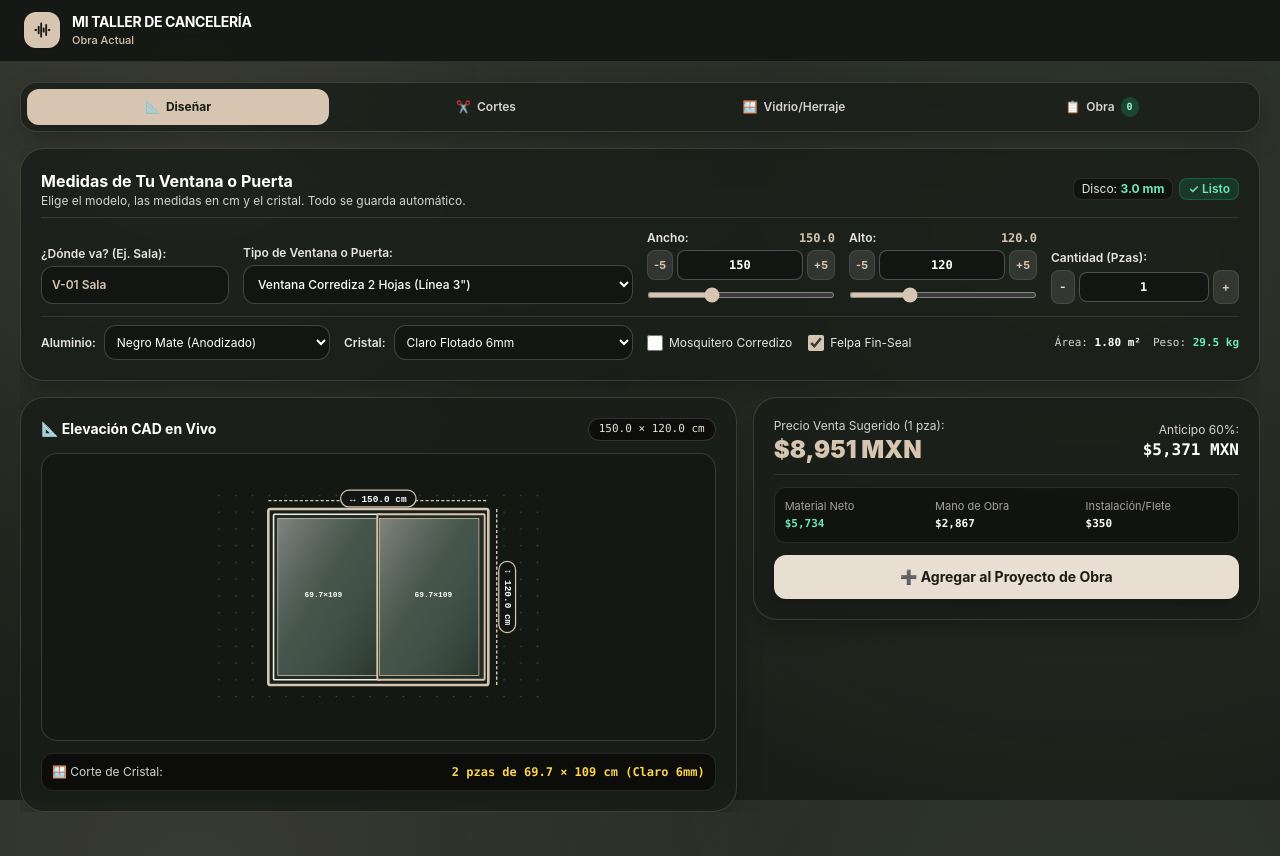
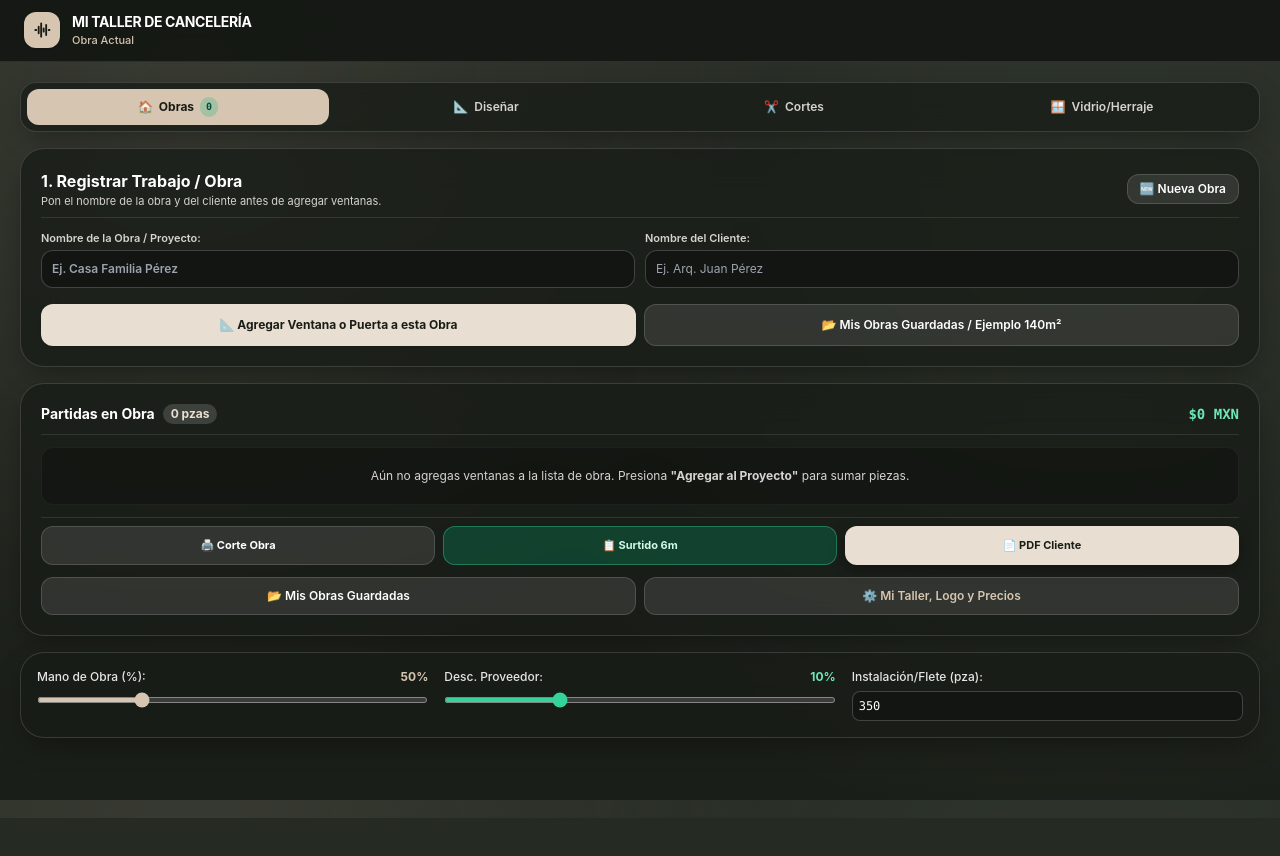
Before and after one commit to pruevadecorreo87-hub/alupro, a plain HTML site: page index.html in a window 1280 px wide. After the commit the page ends 818 px from the top, so only its background shows below. Drawn offline with Linux system fonts and the light colour scheme.

Commit message:
Stage 1 UX: Start on Obras/Clientes + quick project registration

```diff
--- a/index.html
+++ b/index.html
@@ -111,7 +111,11 @@
 
     <!-- BARRA DE PESTAÑAS DE APP (SOLO ESCRITORIO) -->
     <nav class="hidden md:grid zen-card rounded-2xl p-1.5 grid-cols-4 gap-1.5 text-xs font-semibold">
-      <button type="button" data-apptab="design" onclick="switchAppTab('design')" class="app-tab-btn py-2 px-2 rounded-xl bg-[#d6c5b0] text-[#181b15] font-bold flex items-center justify-center gap-1.5 transition">
+      <button type="button" data-apptab="project" onclick="switchAppTab('project')" class="app-tab-btn py-2 px-2 rounded-xl bg-[#d6c5b0] text-[#181b15] font-bold flex items-center justify-center gap-1.5 transition">
+        <span>🏠</span><span class="truncate">Obras</span>
+        <span class="app-obra-badge px-1.5 py-0.5 rounded-full bg-emerald-500/25 text-emerald-900 text-[10px] font-mono">0</span>
+      </button>
+      <button type="button" data-apptab="design" onclick="switchAppTab('design')" class="app-tab-btn py-2 px-2 rounded-xl text-stone-300 hover:text-white hover:bg-white/5 flex items-center justify-center gap-1.5 transition">
         <span>📐</span><span class="truncate">Diseñar</span>
       </button>
       <button type="button" data-apptab="cuts" onclick="switchAppTab('cuts')" class="app-tab-btn py-2 px-2 rounded-xl text-stone-300 hover:text-white hover:bg-white/5 flex items-center justify-center gap-1.5 transition">
@@ -120,14 +124,20 @@
       <button type="button" data-apptab="supply" onclick="switchAppTab('supply')" class="app-tab-btn py-2 px-2 rounded-xl text-stone-300 hover:text-white hover:bg-white/5 flex items-center justify-center gap-1.5 transition">
         <span>🪟</span><span class="truncate">Vidrio/Herraje</span>
       </button>
-      <button type="button" data-apptab="project" onclick="switchAppTab('project')" class="app-tab-btn py-2 px-2 rounded-xl text-stone-300 hover:text-white hover:bg-white/5 flex items-center justify-center gap-1.5 transition">
-        <span>📋</span><span class="truncate">Obra</span>
-        <span class="app-obra-badge px-1.5 py-0.5 rounded-full bg-emerald-500/25 text-emerald-200 text-[10px] font-mono">0</span>
-      </button>
     </nav>
 
-    <!-- PESTAÑA 1: DISEÑAR (CONFIGURADOR + CAD + PRECIO) -->
-    <div id="tabPanelDesign" class="space-y-4 max-w-full overflow-hidden">
+    <!-- PESTAÑA 2: DISEÑAR (CONFIGURADOR + CAD + PRECIO) -->
+    <div id="tabPanelDesign" class="hidden space-y-4 max-w-full overflow-hidden">
+      <!-- Barra de Obra Activa en Diseñar -->
+      <div class="zen-card rounded-2xl px-3.5 py-2.5 flex items-center justify-between gap-2 text-xs">
+        <div class="min-w-0 truncate">
+          <span class="text-stone-400">Obra:</span>
+          <strong id="designActiveWorkLabel" class="text-white">Obra Actual</strong>
+          <span class="text-stone-500 mx-1">•</span>
+          <span id="designActiveClientLabel" class="text-[#d6c5b0]">Cliente Residencial</span>
+        </div>
+        <button type="button" onclick="switchAppTab('project')" class="px-2.5 py-1 rounded-lg bg-white/10 hover:bg-white/20 text-stone-200 text-[11px] font-semibold shrink-0">Cambiar Obra</button>
+      </div>
     <!-- PANEL 1: CONFIGURADOR DE VANO Y LÍNEA -->
     <section class="zen-card rounded-2xl sm:rounded-3xl p-3.5 sm:p-5 space-y-3 max-w-full overflow-hidden">
       <div class="flex items-center justify-between gap-2 border-b border-white/10 pb-2">
@@ -422,8 +432,40 @@
         </div>
         </div> <!-- /tabPanelSupply -->
 
-        <!-- PESTAÑA 4: OBRA Y FINANZAS -->
-        <div id="tabPanelProject" class="hidden space-y-4">
+        <!-- PESTAÑA 1: OBRAS Y CLIENTES (INICIO) -->
+        <div id="tabPanelProject" class="space-y-4">
+
+        <!-- Registrar o Editar Obra Activa -->
+        <div class="zen-card rounded-2xl sm:rounded-3xl p-4 sm:p-5 space-y-3">
+          <div class="flex items-center justify-between gap-2 border-b border-white/10 pb-2">
+            <div>
+              <h2 class="text-sm sm:text-base font-bold text-white">1. Registrar Trabajo / Obra</h2>
+              <p class="text-[11px] text-stone-300">Pon el nombre de la obra y del cliente antes de agregar ventanas.</p>
+            </div>
+            <button type="button" onclick="startNewWorkFromHome()" class="px-3 py-1.5 rounded-xl bg-white/10 hover:bg-white/20 text-xs font-semibold text-white border border-white/15 shrink-0">🆕 Nueva Obra</button>
+          </div>
+
+          <div class="grid grid-cols-1 sm:grid-cols-2 gap-2.5 text-xs">
+            <div>
+              <label for="inpQuickProjectName" class="text-[11px] font-semibold text-stone-300 block mb-1">Nombre de la Obra / Proyecto:</label>
+              <input type="text" id="inpQuickProjectName" oninput="syncQuickWorkInputs()" placeholder="Ej. Casa Familia Pérez" class="w-full p-2.5 rounded-xl bg-[#121511] border border-white/20 text-white font-semibold focus:outline-none focus:border-[#d6c5b0]">
+            </div>
+            <div>
+              <label for="inpQuickClientName" class="text-[11px] font-semibold text-stone-300 block mb-1">Nombre del Cliente:</label>
+              <input type="text" id="inpQuickClientName" oninput="syncQuickWorkInputs()" placeholder="Ej. Arq. Juan Pérez" class="w-full p-2.5 rounded-xl bg-[#121511] border border-white/20 text-white focus:outline-none focus:border-[#d6c5b0]">
+            </div>
+          </div>
+
+          <div class="grid grid-cols-1 sm:grid-cols-2 gap-2 pt-1">
+            <button type="button" onclick="switchAppTab('design')" class="py-3 px-4 rounded-xl btn-zen-cream font-bold text-xs flex items-center justify-center gap-2 shadow">
+              <span>📐 Agregar Ventana o Puerta a esta Obra</span>
+            </button>
+            <button type="button" onclick="openProjectsModal()" class="py-3 px-4 rounded-xl bg-white/10 hover:bg-white/20 border border-white/15 text-white font-semibold text-xs flex items-center justify-center gap-2 transition">
+              <span>📂 Mis Obras Guardadas / Ejemplo 140m²</span>
+            </button>
+          </div>
+        </div>
+
         <!-- Partidas Acumuladas en Obra -->
         <div class="zen-card rounded-2xl sm:rounded-3xl p-4 sm:p-5 space-y-3">
           <div class="flex items-center justify-between border-b border-white/10 pb-2.5">
@@ -490,7 +532,11 @@
   <!-- BARRA INFERIOR TIPO APP NATIVA (MÓVIL / VENTANA ANGOSTA) -->
   <footer class="no-print md:hidden fixed bottom-0 inset-x-0 z-40 bg-[#141712]/95 backdrop-blur-xl border-t border-white/15 px-2 py-1.5">
     <div class="max-w-3xl mx-auto grid grid-cols-4 gap-1 text-[10px] font-semibold">
-      <button type="button" data-apptab="design" onclick="switchAppTab('design')" class="app-tab-btn py-1.5 px-1 rounded-xl bg-[#d6c5b0] text-[#181b15] font-bold flex flex-col items-center justify-center gap-0.5 transition">
+      <button type="button" data-apptab="project" onclick="switchAppTab('project')" class="app-tab-btn py-1.5 px-1 rounded-xl bg-[#d6c5b0] text-[#181b15] font-bold flex flex-col items-center justify-center gap-0.5 relative transition">
+        <span class="text-sm">🏠</span><span>Obras</span>
+        <span class="app-obra-badge absolute top-0.5 right-3 px-1.5 rounded-full bg-emerald-500 text-[#121511] text-[9px] font-bold font-mono">0</span>
+      </button>
+      <button type="button" data-apptab="design" onclick="switchAppTab('design')" class="app-tab-btn py-1.5 px-1 rounded-xl text-stone-300 hover:text-white flex flex-col items-center justify-center gap-0.5 transition">
         <span class="text-sm">📐</span><span>Diseñar</span>
       </button>
       <button type="button" data-apptab="cuts" onclick="switchAppTab('cuts')" class="app-tab-btn py-1.5 px-1 rounded-xl text-stone-300 hover:text-white flex flex-col items-center justify-center gap-0.5 transition">
@@ -498,10 +544,6 @@
       </button>
       <button type="button" data-apptab="supply" onclick="switchAppTab('supply')" class="app-tab-btn py-1.5 px-1 rounded-xl text-stone-300 hover:text-white flex flex-col items-center justify-center gap-0.5 transition">
         <span class="text-sm">🪟</span><span>Vidrio</span>
-      </button>
-      <button type="button" data-apptab="project" onclick="switchAppTab('project')" class="app-tab-btn py-1.5 px-1 rounded-xl text-stone-300 hover:text-white flex flex-col items-center justify-center gap-0.5 relative transition">
-        <span class="text-sm">📋</span><span>Obra</span>
-        <span class="app-obra-badge absolute top-0.5 right-3 px-1.5 rounded-full bg-emerald-500 text-[#121511] text-[9px] font-bold font-mono">0</span>
       </button>
     </div>
   </footer>
@@ -1309,10 +1351,20 @@
         if (typeof data.profitMarginPct === 'number') profitMarginPct = data.profitMarginPct;
         if (typeof data.matecoDiscountPct === 'number') matecoDiscountPct = data.matecoDiscountPct;
         if (typeof data.installFeePerPiece === 'number') installFeePerPiece = data.installFeePerPiece;
-        if (data.clientName) document.getElementById('docClientName').value = data.clientName;
+        if (data.clientName) {
+          document.getElementById('docClientName').value = data.clientName;
+          const qc = document.getElementById('inpQuickClientName');
+          if (qc) qc.value = data.clientName;
+          const dc = document.getElementById('designActiveClientLabel');
+          if (dc) dc.textContent = data.clientName;
+        }
         if (data.projectName) {
           document.getElementById('docProjectName').value = data.projectName;
           document.getElementById('hdrActiveProjectBadge').textContent = data.projectName;
+          const qp = document.getElementById('inpQuickProjectName');
+          if (qp) qp.value = data.projectName;
+          const dw = document.getElementById('designActiveWorkLabel');
+          if (dw) dw.textContent = data.projectName;
         }
         document.getElementById('docWorkshopName').value = appSettings.workshopName;
         document.getElementById('selMatecoBranch').value = appSettings.supplierPhone;
@@ -1950,7 +2002,32 @@
       }
     }
 
-    let activeAppTab = 'design';
+    let activeAppTab = 'project';
+    function syncQuickWorkInputs() {
+      const pName = (document.getElementById('inpQuickProjectName').value || 'Obra Actual').trim();
+      const cName = (document.getElementById('inpQuickClientName').value || 'Cliente Residencial').trim();
+      document.getElementById('docProjectName').value = pName;
+      document.getElementById('docClientName').value = cName;
+      document.getElementById('hdrActiveProjectBadge').textContent = pName;
+      const dw = document.getElementById('designActiveWorkLabel');
+      const dc = document.getElementById('designActiveClientLabel');
+      if (dw) dw.textContent = pName;
+      if (dc) dc.textContent = cName;
+      persistState();
+    }
+    function startNewWorkFromHome() {
+      if (projectPieces.length > 0 && !confirm('¿Iniciar una obra nueva en blanco? (Guarda la actual antes si la quieres conservar)')) return;
+      projectPieces = [];
+      document.getElementById('inpQuickProjectName').value = '';
+      document.getElementById('inpQuickClientName').value = '';
+      document.getElementById('docProjectName').value = 'Nueva Obra';
+      document.getElementById('docClientName').value = 'Cliente Residencial';
+      document.getElementById('hdrActiveProjectBadge').textContent = 'Nueva Obra';
+      syncQuickWorkInputs();
+      updateProjectUI();
+      updateCalculations();
+      document.getElementById('inpQuickProjectName').focus();
+    }
     function switchAppTab(tab) {
       activeAppTab = tab;
       const panels = {
--- a/sw.js
+++ b/sw.js
@@ -1,4 +1,4 @@
-const CACHE_NAME = 'alupro-suite-v5';
+const CACHE_NAME = 'alupro-suite-v6';
 const ASSETS = ['./', './index.html', './manifest.json', './icon.svg', './tailwindcss.min.js'];
 
 self.addEventListener('install', event => {
```
